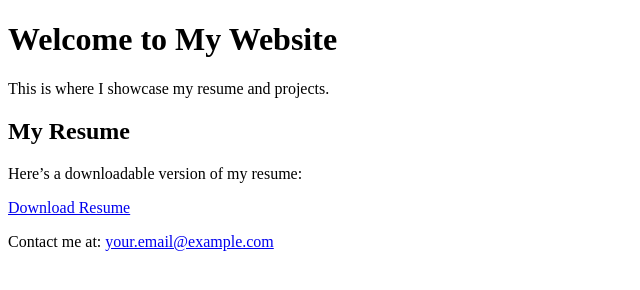
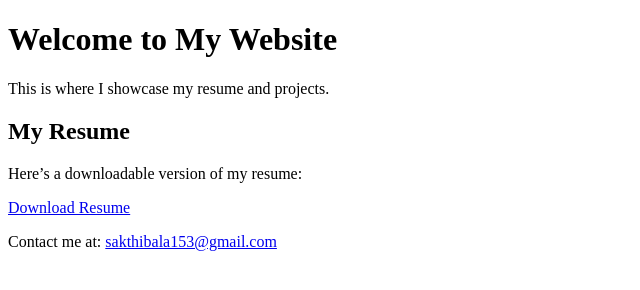
Before and after one commit to balaji07-ash/portfolio, a plain HTML site: page index.html in a window 1280 px wide. Shown: the full height of the page, 0-640 px from the left. Drawn offline with Linux system fonts and the light colour scheme.

Commit message:
Update index.html
edited the inside file

```diff
--- a/index.html
+++ b/index.html
@@ -3,7 +3,7 @@
 <head>
     <meta charset="UTF-8">
     <meta name="viewport" content="width=device-width, initial-scale=1.0">
-    <title>Your Name - Resume</title>
+    <title>Balaji - Resume</title>
 </head>
 <body>
     <header>
@@ -16,7 +16,7 @@
         <a href="resume.pdf" download>Download Resume</a>
     </section>
     <footer>
-        <p>Contact me at: <a href="mailto:your.email@example.com">your.email@example.com</a></p>
+        <p>Contact me at: <a href="mailto:sakthibala153@gmail.com">sakthibala153@gmail.com</a></p>
     </footer>
 </body>
 </html>
```
